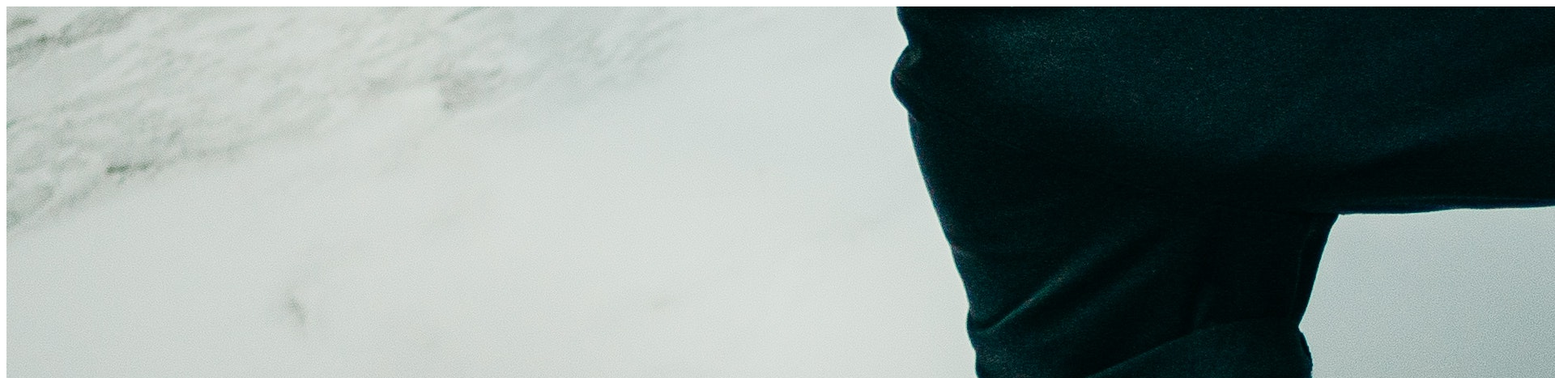
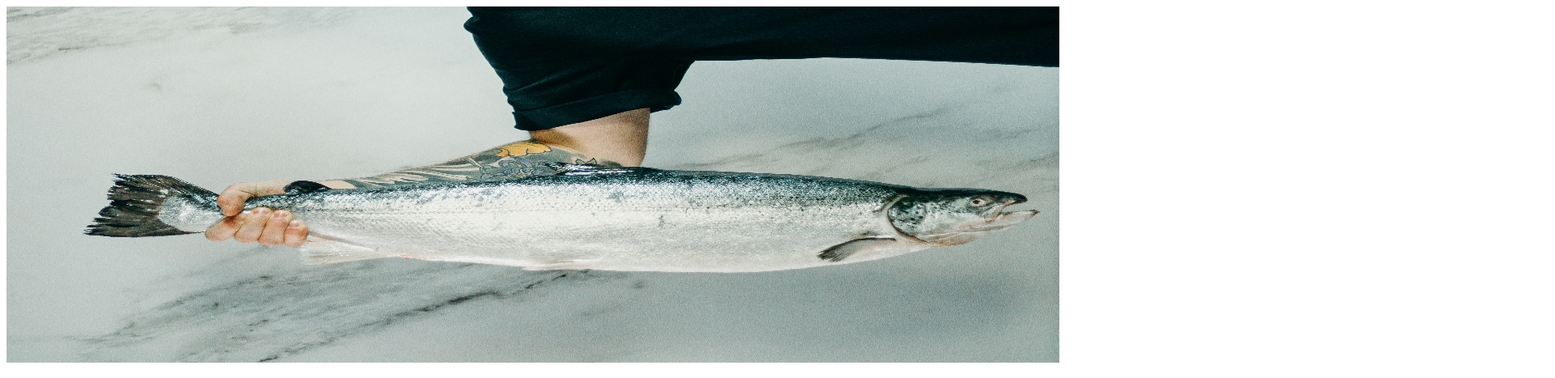
Before and after one commit to Escanor2/Estudos-HTML-CSS, a plain HTML site: page index.html in a window 1280 px wide. Shown: the top 467 px of the page at 81% size, 1920 px wide, since content can reach past the window. Drawn offline with Linux system fonts and the light colour scheme.

Commit message:
Update main.css

```diff
--- a/css/main.css
+++ b/css/main.css
@@ -1,3 +1,12 @@
  #header *{
      color: blue;
  }
+
+ img {
+     width: 1300px;
+     height: 440px;
+ }
+
+ *{
+     text-align: center;
+ }
```
